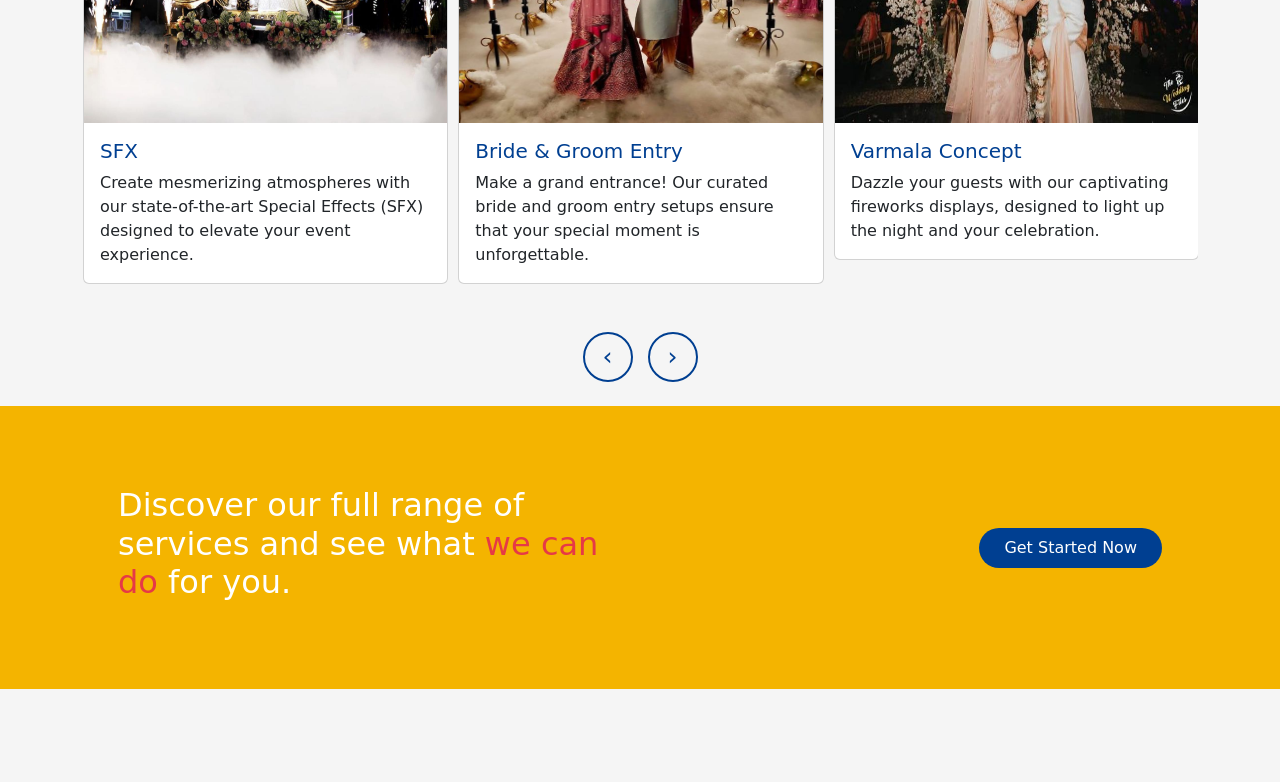
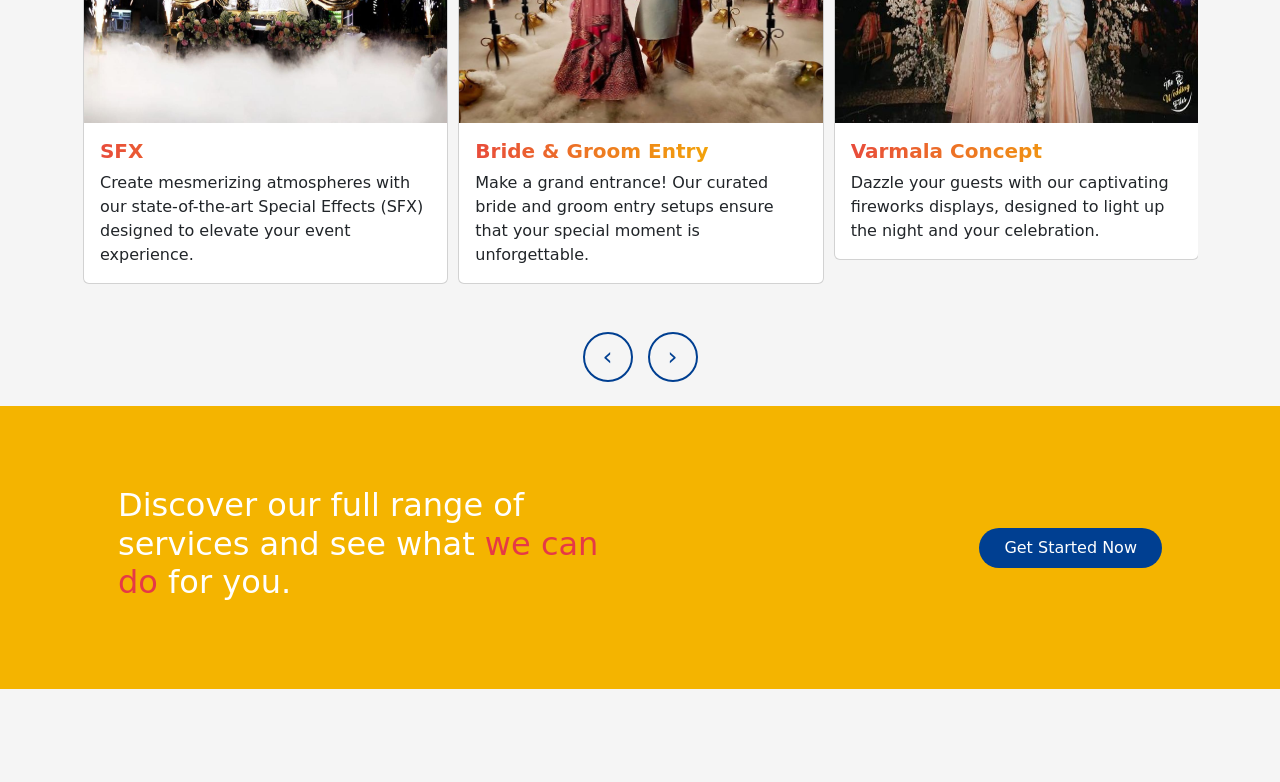
Before and after one commit to arshad-0807/Ranthambore_Fireworks, a plain HTML site: page index.html in a window 1280 px wide. Shown: the part 1940-2722 px from the top of the page. Drawn offline with nearby package versions, Linux system fonts and the light colour scheme; a web font is replaced by a local one.

Commit message:
Update index.html
main title class added to card- title

```diff
--- a/index.html
+++ b/index.html
@@ -187,7 +187,7 @@
                                     <div class="card h-100">
                                         <img src="images/SFX.jpeg" class="card-img-top" alt="Fireworks">
                                         <div class="card-body">
-                                            <h5 class="card-title">SFX</h5>
+                                            <h5 class="card-title main-title">SFX</h5>
                                             <p class="card-text">Create mesmerizing atmospheres with our
                                                 state-of-the-art Special Effects (SFX) designed to elevate your
                                                 event experience.</p>
@@ -198,7 +198,7 @@
                                     <div class="card h-100">
                                         <img src="images/BrideEntry.jpg" class="card-img-top" alt="Fireworks">
                                         <div class="card-body">
-                                            <h5 class="card-title">Bride & Groom Entry</h5>
+                                            <h5 class="card-title main-title">Bride & Groom Entry</h5>
                                             <p class="card-text">Make a grand entrance! Our curated bride and groom
                                                 entry setups ensure that your special moment is unforgettable.</p>
                                         </div>
@@ -208,7 +208,7 @@
                                     <div class="card h-100">
                                         <img src="images/Varmala.jpg" class="card-img-top" alt="Fireworks">
                                         <div class="card-body">
-                                            <h5 class="card-title">Varmala Concept</h5>
+                                            <h5 class="card-title main-title">Varmala Concept</h5>
                                             <p class="card-text">Dazzle your guests with our captivating fireworks
                                                 displays, designed to light up the night and your celebration.</p>
                                         </div>
@@ -218,7 +218,7 @@
                                     <div class="card h-100">
                                         <img src="images/Fireworks.jpg" class="card-img-top" alt="Fireworks">
                                         <div class="card-body">
-                                            <h5 class="card-title">3D Fireworks</h5>
+                                            <h5 class="card-title main-title">3D Fireworks</h5>
                                             <p class="card-text">Experience the future of pyrotechnics with our
                                                 immersive 3D fireworks that create stunning, multi-dimensional
                                                 displays.</p>
@@ -229,7 +229,7 @@
                                     <div class="card h-100">
                                         <img src="images/synchronus.jpg" class="card-img-top" alt="Fireworks">
                                         <div class="card-body">
-                                            <h5 class="card-title">Synchronised Fireworks</h5>
+                                            <h5 class="card-title main-title">Synchronised Fireworks</h5>
                                             <p class="card-text">Turn your event into a symphony of light and sound
                                                 with our synchronized fireworks displays, perfectly timed with your
                                                 chosen music.</p>
```
